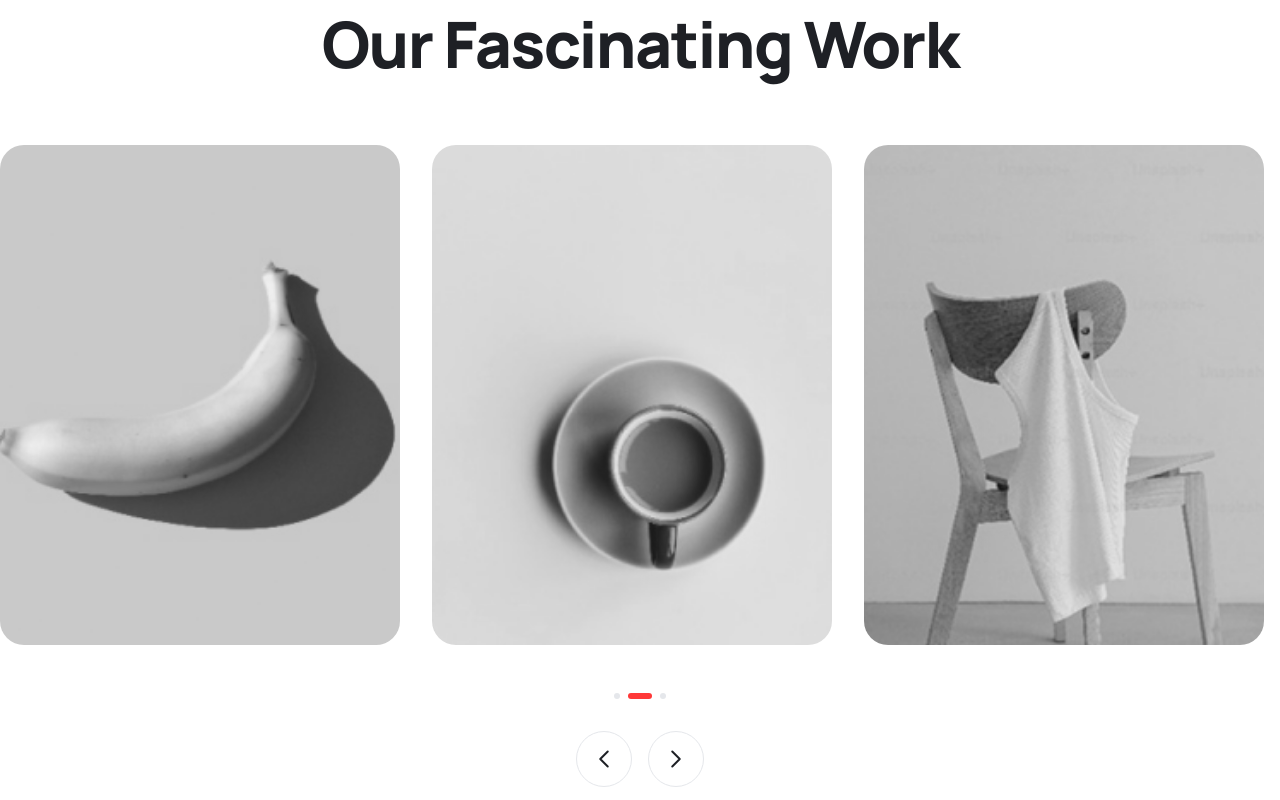
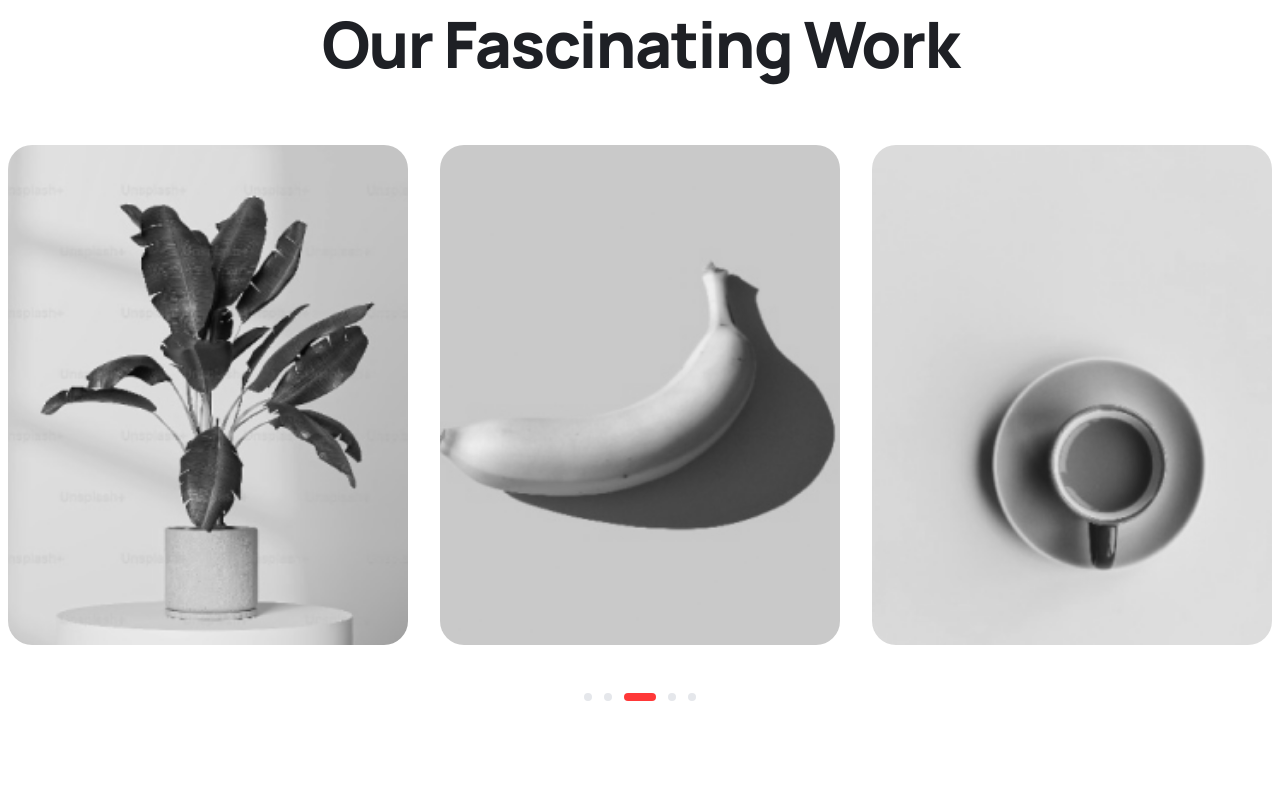
Before and after one commit to mahmudulkarim420/biliard-frontend, a React (Vite) app: page /home-2 in a window 1280 px wide. Shown: the part 2920-3720 px from the top of the page. Built offline with nearby package versions, Linux system fonts and the light colour scheme.

Commit message:
modified:   src/pages/HomePage2/Sections/PortfolioSlider.tsx

```diff
--- a/src/pages/HomePage2/Sections/PortfolioSlider.tsx
+++ b/src/pages/HomePage2/Sections/PortfolioSlider.tsx
@@ -1,5 +1,9 @@
 // ─── External Libraries ──────────────────────────────────────────────────────
-import { useRef, useEffect } from "react";
+import { useState, useMemo } from "react";
+import { Swiper, SwiperSlide } from "swiper/react";
+import type { Swiper as SwiperType } from "swiper";
+import { Autoplay } from "swiper/modules";
+import "swiper/css";
 
 // ─── Local Assets ─────────────────────────────────────────────────────────────
 import img1 from "@/assets/img (2).png";
@@ -26,73 +30,58 @@ const portfolioItems: PortfolioItem[] = [
 ];
 
 // ─── Component ────────────────────────────────────────────────────────────────
-const PortfolioMarquee = () => {
-  const scrollRef = useRef<HTMLDivElement>(null);
-  const autoplayRef = useRef<NodeJS.Timeout | null>(null);
+const PortfolioSlider = () => {
+  const [swiperInstance, setSwiperInstance] = useState<SwiperType | null>(null);
+  const [activeIndex, setActiveIndex] = useState(0);
 
-  // Duplicate items more times to ensure a huge scroll space for seamless infinite loop
-  const duplicatedItems = [
-    ...portfolioItems,
-    ...portfolioItems,
-    ...portfolioItems,
-    ...portfolioItems,
-  ];
+  // Multiply the items to ensure Swiper has an abundance of slides.
+  // This guarantees the loop NEVER disables itself on ultra-wide monitors when using `slidesPerView="auto"`.
+  const extendedItems = useMemo(
+    () => [
+      ...portfolioItems,
+      ...portfolioItems,
+      ...portfolioItems,
+      ...portfolioItems,
+    ],
+    []
+  );
 
-  // Start autoplay timer
-  const startAutoplay = () => {
-    stopAutoplay();
-    autoplayRef.current = setInterval(() => {
-      handleScroll("right");
-    }, 3000); // 3 seconds interval
-  };
+  // Memoize slides to prevent Swiper from interrupting its internal transition
+  // animations due to React re-rendering the children when activeIndex changes.
+  const mappedSlides = useMemo(
+    () =>
+      extendedItems.map((item, i) => (
+        <SwiperSlide
+          key={`${item.id}-${i}`}
+          className="!w-[300px] sm:!w-[352px] xl:!w-[400px] 2xl:!w-[450px]"
+        >
+          <div className="relative w-full aspect-4/5 rounded-3xl overflow-hidden group cursor-pointer">
+            <img
+              src={item.image}
+              alt={item.title}
+              className="h-full w-full object-cover grayscale group-hover:grayscale-0 transition-all duration-500 scale-105 group-hover:scale-100"
+            />
 
-  // Stop autoplay timer
-  const stopAutoplay = () => {
-    if (autoplayRef.current) {
-      clearInterval(autoplayRef.current);
-    }
-  };
+            <div className="absolute inset-x-0 bottom-0 p-8 flex flex-col items-center opacity-0 group-hover:opacity-100 translate-y-4 group-hover:translate-y-0 transition-all duration-500 z-10">
+              <div className="bg-white px-8 xl:px-10 py-5 xl:py-6 rounded-2xl shadow-2xl w-max text-center border border-gray-100">
+                <h4 className="text-lg xl:text-xl 2xl:text-2xl font-bold text-title whitespace-nowrap">
+                  {item.title}
+                </h4>
+                <p className="text-[12px] xl:text-[14px] text-brand font-bold uppercase tracking-wider mt-1">
+                  {item.category}
+                </p>
+              </div>
+            </div>
 
-  useEffect(() => {
-    startAutoplay();
-    return () => stopAutoplay();
-  }, []);
+            {/* Hover Overlay */}
+            <div className="absolute inset-0 bg-black/10 opacity-0 group-hover:opacity-100 transition-opacity duration-500" />
+          </div>
+        </SwiperSlide>
+      )),
+    [extendedItems]
+  );
 
-  // Main scroll logic
-  const handleScroll = (direction: "left" | "right") => {
-    if (!scrollRef.current) return;
-
-    const container = scrollRef.current;
-    const { scrollLeft, scrollWidth, clientWidth } = container;
-
-    const firstCard = container.children[0] as HTMLElement;
-    const scrollAmount = firstCard ? firstCard.offsetWidth + 32 : 350; // card width + gap-8 (32px)
-
-    if (direction === "left") {
-      // If at the very beginning, jump instantly to the middle set
-      if (scrollLeft <= 0) {
-        container.scrollTo({ left: scrollWidth / 2, behavior: "auto" });
-      }
-      // Use setTimeout to allow the instant jump to apply before smooth scrolling
-      setTimeout(() => {
-        container.scrollBy({ left: -scrollAmount, behavior: "smooth" });
-      }, 10);
-    } else {
-      // If reached the end, jump instantly to the start/middle set
-      if (scrollLeft + clientWidth >= scrollWidth - 10) {
-        container.scrollTo({ left: scrollWidth / 4, behavior: "auto" });
-      }
-      setTimeout(() => {
-        container.scrollBy({ left: scrollAmount, behavior: "smooth" });
-      }, 10);
-    }
-  };
-
-  // When user clicks a button, scroll and reset the timer
-  const onButtonClick = (direction: "left" | "right") => {
-    handleScroll(direction);
-    startAutoplay(); // Restart autoplay so it doesn't instantly scroll again
-  };
+  const normalizedIndex = activeIndex % portfolioItems.length;
 
   return (
     <section className="bg-white section-padding overflow-hidden">
@@ -106,68 +95,60 @@ const PortfolioMarquee = () => {
         </h2>
       </div>
 
-      {/* ── Scrollable Strip ── */}
+      {/* ── Swiper Slider ── */}
       <div className="w-full relative">
-        <div
-          ref={scrollRef}
-          // Removed 'scroll-smooth' from here so we can control instant jumps via JS
-          className="flex gap-8 overflow-x-auto snap-x snap-mandatory px-6 pb-4 [&::-webkit-scrollbar]:hidden"
-          style={{ scrollbarWidth: "none", msOverflowStyle: "none" }}
+        <Swiper
+          modules={[Autoplay]}
+          onSwiper={setSwiperInstance}
+          onSlideChange={(swiper) => setActiveIndex(swiper.realIndex)}
+          spaceBetween={32}
+          slidesPerView="auto"
+          loop={true}
+          centeredSlides={true}
+          speed={1000}
+          autoplay={{
+            delay: 1000,
+            disableOnInteraction: false,
+          }}
+          className="!overflow-visible"
         >
-          {duplicatedItems.map((item, index) => (
-            <div
-              key={index}
-              className="relative w-75 sm:w-88 xl:w-[400px] 2xl:w-[450px] aspect-4/5 rounded-3xl overflow-hidden group cursor-pointer shrink-0 snap-start"
-            >
-              <img
-                src={item.image}
-                alt={item.title}
-                className="h-full w-full object-cover grayscale group-hover:grayscale-0 transition-all duration-500 scale-105 group-hover:scale-100"
-              />
-
-              <div className="absolute inset-x-0 bottom-0 p-8 flex flex-col items-center opacity-0 group-hover:opacity-100 translate-y-4 group-hover:translate-y-0 transition-all duration-500 z-10">
-                <div className="bg-white px-8 xl:px-10 py-5 xl:py-6 rounded-2xl shadow-2xl w-max text-center">
-                  <h4 className="text-lg xl:text-xl 2xl:text-2xl font-bold text-title whitespace-nowrap">{item.title}</h4>
-                  <p className="text-[12px] xl:text-[14px] text-brand font-bold uppercase tracking-wider mt-1">{item.category}</p>
-                </div>
-              </div>
-
-              <div className="absolute inset-0 bg-black/10 opacity-0 group-hover:opacity-100 transition-opacity duration-500" />
-            </div>
-          ))}
-        </div>
+          {mappedSlides}
+        </Swiper>
       </div>
 
-      {/* ── Pagination Dots (Static) ── */}
-      <div className="flex justify-center items-center gap-2 mt-8">
-        <span className="w-1.5 h-1.5 rounded-full bg-gray-200" />
-        <span className="w-6 h-1.5 rounded-full bg-brand" />
-        <span className="w-1.5 h-1.5 rounded-full bg-gray-200" />
-      </div>
+      {/* ── Working Pagination Dots ── */}
+      <div className="flex justify-center items-center gap-3 mt-12 relative z-10">
+        {portfolioItems.map((_, index) => (
+          <button
+            key={index}
+            onClick={() => {
+              if (swiperInstance) {
+                const currentVirtual = swiperInstance.realIndex;
+                const currentBase = currentVirtual % portfolioItems.length;
 
-      {/* ── Navigation Buttons ── */}
-      <div className="flex justify-center items-center gap-4 mt-8 px-6">
-        <button
-          onClick={() => onButtonClick("left")}
-          className="w-12 h-12 xl:w-14 xl:h-14 2xl:w-16 2xl:h-16 flex items-center justify-center rounded-full border border-gray-200 text-title hover:bg-brand hover:text-white hover:border-brand transition-all duration-300 active:scale-95 z-20 relative"
-          aria-label="Previous"
-        >
-          <svg xmlns="http://www.w3.org/2000/svg" fill="none" viewBox="0 0 24 24" strokeWidth={2} stroke="currentColor" className="w-5 h-5 xl:w-6 xl:h-6">
-            <path strokeLinecap="round" strokeLinejoin="round" d="M15.75 19.5L8.25 12l7.5-7.5" />
-          </svg>
-        </button>
-        <button
-          onClick={() => onButtonClick("right")}
-          className="w-12 h-12 xl:w-14 xl:h-14 2xl:w-16 2xl:h-16 flex items-center justify-center rounded-full border border-gray-200 text-title hover:bg-brand hover:text-white hover:border-brand transition-all duration-300 active:scale-95 z-20 relative"
-          aria-label="Next"
-        >
-          <svg xmlns="http://www.w3.org/2000/svg" fill="none" viewBox="0 0 24 24" strokeWidth={2} stroke="currentColor" className="w-5 h-5 xl:w-6 xl:h-6">
-            <path strokeLinecap="round" strokeLinejoin="round" d="M8.25 4.5l7.5 7.5-7.5 7.5" />
-          </svg>
-        </button>
+                // Find the shortest path to the clicked dot
+                let diff = index - currentBase;
+                if (diff > portfolioItems.length / 2) {
+                  diff -= portfolioItems.length;
+                } else if (diff < -portfolioItems.length / 2) {
+                  diff += portfolioItems.length;
+                }
+
+                // Navigate directly to the computed differential index
+                swiperInstance.slideTo(swiperInstance.activeIndex + diff, 1000);
+              }
+            }}
+            className={`transition-all duration-500 rounded-full h-2 ${
+              normalizedIndex === index
+                ? "w-8 bg-brand"
+                : "w-2 bg-gray-200 hover:bg-gray-300"
+            }`}
+            aria-label={`Go to slide ${index + 1}`}
+          />
+        ))}
       </div>
     </section>
   );
 };
 
-export default PortfolioMarquee;
+export default PortfolioSlider;
```
